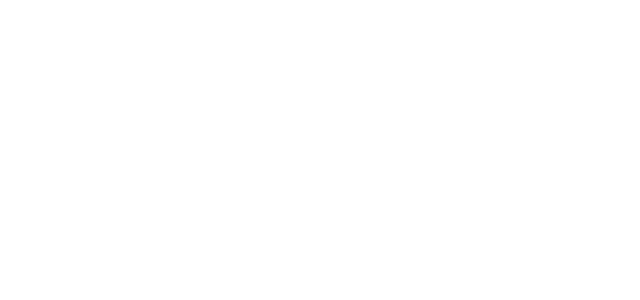
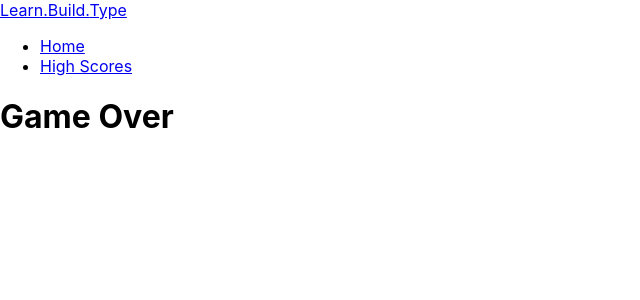
Before and after one commit to rmauritsson/React-Serveless, a React (Create React App) app: page /gameOver in a window 1280 px wide. Shown: the top 300 px of the page, without its empty margins (0-640 px from the left). Built offline with nearby package versions, Linux system fonts and the light colour scheme.

Commit message:
Added routing

```diff
--- a/package.json
+++ b/package.json
@@ -8,7 +8,9 @@
     "@testing-library/user-event": "^12.1.10",
     "react": "^17.0.1",
     "react-dom": "^17.0.1",
+    "react-router-dom": "^5.2.0",
     "react-scripts": "4.0.3",
+    "styled-components": "^5.2.1",
     "web-vitals": "^1.0.1"
   },
   "scripts": {
--- a/src/App.js
+++ b/src/App.js
@@ -1,7 +1,23 @@
 import "./App.css";
+import { BrowserRouter as Router, Route, Switch } from "react-router-dom";
+import Home from "./pages/Home";
+import Game from "./pages/Game";
+import GameOver from "./pages/GameOver";
+import HighScores from "./pages/HighScores";
+import Navbar from "./components/Navbar";
 
 function App() {
-  return <div className="App"></div>;
+  return (
+    <Router>
+      <Navbar />
+      <Switch>
+        <Route path="/game" component={Game} />
+        <Route path="/highScores" component={HighScores} />
+        <Route path="/gameOver" component={GameOver} />
+        <Route path="/" component={Home} />
+      </Switch>
+    </Router>
+  );
 }
 
 export default App;
--- /dev/null
+++ b/src/components/Navbar.js
@@ -0,0 +1,25 @@
+import { Link } from "react-router-dom";
+
+const Navbar = () => {
+  return (
+    <nav>
+      <div>
+        <Link to="/">
+          Learn.Build.<span>Type</span>
+        </Link>
+        <div>
+          <ul>
+            <li>
+              <Link to="/">Home</Link>
+            </li>
+            <li>
+              <Link to="/highScores">High Scores</Link>
+            </li>
+          </ul>
+        </div>
+      </div>
+    </nav>
+  );
+};
+
+export default Navbar;
--- /dev/null
+++ b/src/pages/Game.js
@@ -0,0 +1,9 @@
+const Game = () => {
+  return (
+    <div className="game">
+      <h1>Game</h1>
+    </div>
+  );
+};
+
+export default Game;
--- /dev/null
+++ b/src/pages/GameOver.js
@@ -0,0 +1,9 @@
+const GameOver = () => {
+  return (
+    <div className="game__over">
+      <h1>Game Over</h1>
+    </div>
+  );
+};
+
+export default GameOver;
--- /dev/null
+++ b/src/pages/HighScores.js
@@ -0,0 +1,9 @@
+const HighScores = () => {
+  return (
+    <div className="high__scores">
+      <h1>High Schores</h1>
+    </div>
+  );
+};
+
+export default HighScores;
--- /dev/null
+++ b/src/pages/Home.js
@@ -0,0 +1,9 @@
+const Home = () => {
+  return (
+    <div className="home">
+      <h1>Home</h1>
+    </div>
+  );
+};
+
+export default Home;
```
Also changed, not shown: 1 other file (tests, documents, lock files or other folders).
